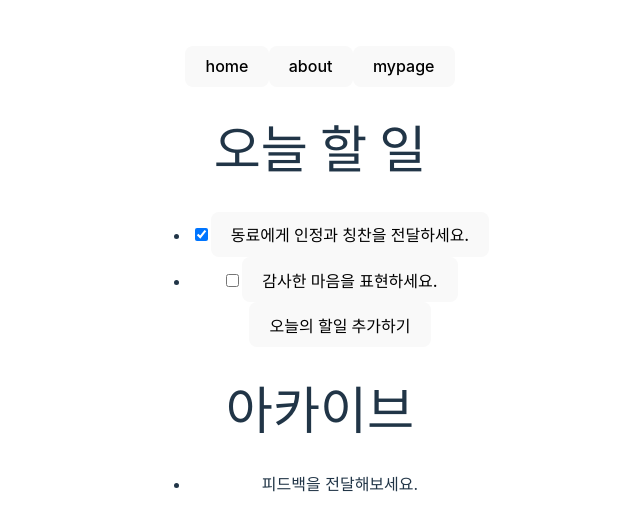
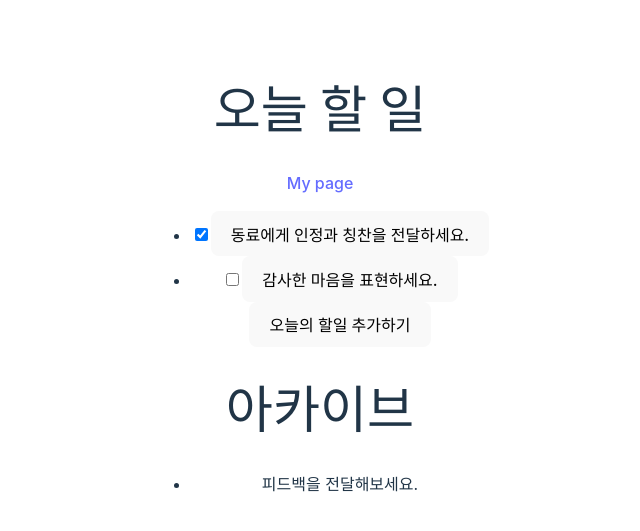
Before and after one commit to ojj1123/react-todo-list, a React (Vite) app: page / in a window 1280 px wide. Shown: the part 121-652 px from the top of the page, without its empty margins (320-960 px from the left). Built offline with nearby package versions, Linux system fonts and the light colour scheme.

Commit message:
refactor: router 컴포넌트 구현

```diff
--- a/src/App.tsx
+++ b/src/App.tsx
@@ -1,20 +1,18 @@
-import {
-  useCallback,
-  useEffect,
-  useLayoutEffect,
-  useRef,
-  useState,
-} from 'react'
+import { useRef, useState } from 'react'
 import './App.css'
 import { Loading, TodoItem } from './components'
 import { todoListProvider } from './api'
 import { useFetch, useLoading } from './hooks'
+import { Link, Route, Router } from './components/router'
 
-const About = () => {
-  return <>about</>
-}
-const Mypage = () => {
-  return <>Mypage</>
+function App() {
+  return (
+    <Router>
+      <Route path="/" component={Home} />
+      <Route path="/mypage" component={MyPage} />
+      <Route path="/about" component={About} />
+    </Router>
+  )
 }
 
 const Home = () => {
@@ -38,6 +36,7 @@ const Home = () => {
   return (
     <>
       <h1>오늘 할 일</h1>
+      <Link to="/mypage">My page</Link>
       <section>
         {isTodoListloading ? (
           <Loading />
@@ -110,62 +109,23 @@ const Home = () => {
     </>
   )
 }
-const routes = [
-  { path: '/', component: <Home /> },
-  { path: '/about', component: <About /> },
-  { path: '/mypage', component: <Mypage /> },
-]
 
-function App() {
-  const [path, setPath] = useState('/')
-
-  useLayoutEffect(() => {
-    setPath(window.location.pathname)
-  }, [])
-
-  useEffect(() => {
-    const handler = () => {
-      console.log('popstate', window.location.pathname)
-      setPath(window.location.pathname)
-    }
-
-    // NOTE: popstate 이벤트: 뒤로가기/앞으로가기 할 때 발생하는 이벤트
-    window.addEventListener('popstate', handler)
-    return () => window.removeEventListener('popstate', handler)
-  }, [])
-
-  const navigate = useCallback(
-    (url: string, replace: boolean = false) => {
-      if (path === url) return
-
-      if (replace) {
-        window.history.replaceState(null, null, url)
-      } else {
-        window.history.pushState(null, null, url)
-      }
-      setPath(url)
-    },
-    [path]
-  )
-
+function MyPage() {
   return (
     <>
-      <button type="button" onClick={() => navigate('/')}>
-        home
-      </button>
-      <button type="button" onClick={() => navigate('/about')}>
-        about
-      </button>
-      <button type="button" onClick={() => navigate('/mypage', true)}>
-        mypage
-      </button>
-
-      {routes.find((route) => route.path === path)?.component || <>NOT FOUND</>}
+      <h1>My Page</h1>
+      <Link to="/about">about</Link>
     </>
   )
 }
 
-// 현재 path
-// 버튼 누르면 routes.component 렌더링
+function About() {
+  return (
+    <>
+      <h1>About page</h1>
+      <Link to="/">home</Link>
+    </>
+  )
+}
 
 export default App
--- /dev/null
+++ b/src/components/router.tsx
@@ -0,0 +1,82 @@
+import {
+  Children,
+  cloneElement,
+  ComponentType,
+  MouseEventHandler,
+  PropsWithChildren,
+  ReactElement,
+  useEffect,
+  useState,
+} from 'react'
+
+const pushStateEvent = new CustomEvent('pushstate')
+const replaceStateEvent = new CustomEvent('replacestate')
+
+export function Router({ children }: PropsWithChildren) {
+  const [currentPath, setCurrentPath] = useState<string>(
+    window.location.pathname
+  )
+
+  // pushstate 이벤트 받기
+  // pop state 이벤트 받기
+  useEffect(() => {
+    const abortController = new AbortController()
+    const handleEvent = () => {
+      // 현재 path 변경
+      setCurrentPath(window.location.pathname)
+    }
+
+    // NOTE: popstate 이벤트: 뒤로가기/앞으로가기 할 때 발생하는 이벤트
+    window.addEventListener('popstate', handleEvent, {
+      signal: abortController.signal,
+    })
+    // pushstate 이벤트: history.pushState 실행 시 트리거되는 이벤트
+    window.addEventListener('pushstate', handleEvent, {
+      signal: abortController.signal,
+    })
+    window.addEventListener('replacestate', handleEvent, {
+      signal: abortController.signal,
+    })
+    return () => {
+      abortController.abort()
+    }
+  }, [])
+
+  // 현재 path와 일치하는 children 컴포넌트 렌더링
+  const rendered = (
+    Children.toArray(children) as ReactElement<RouteProps>[]
+  ).find((child) => child.props.path === currentPath)
+
+  return <>{rendered ? cloneElement(rendered) : null}</>
+}
+
+interface RouteProps {
+  path: string
+  component: ComponentType<unknown>
+}
+
+export function Route({ component: Component }: RouteProps) {
+  return <Component />
+}
+
+export function Link({
+  to,
+  children,
+  replace = false,
+}: PropsWithChildren<{ to: string; replace?: boolean }>) {
+  const handleClick: MouseEventHandler<HTMLAnchorElement> = (e) => {
+    e.preventDefault()
+    if (replace) {
+      window.history.replaceState({}, '', to)
+      window.dispatchEvent(replaceStateEvent)
+    } else {
+      window.history.pushState({}, '', to)
+      window.dispatchEvent(pushStateEvent)
+    }
+  }
+  return (
+    <a href={to} onClick={handleClick}>
+      {children}
+    </a>
+  )
+}
```
